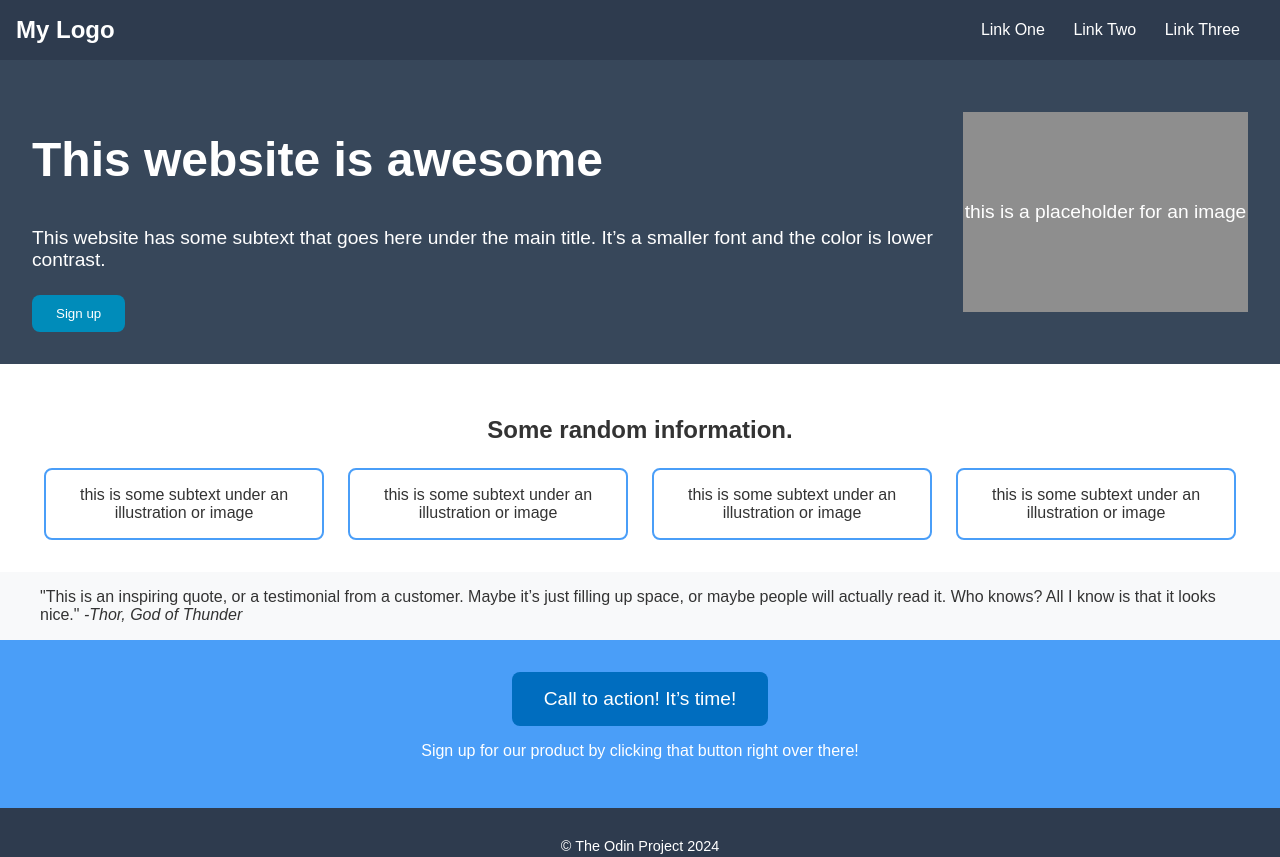
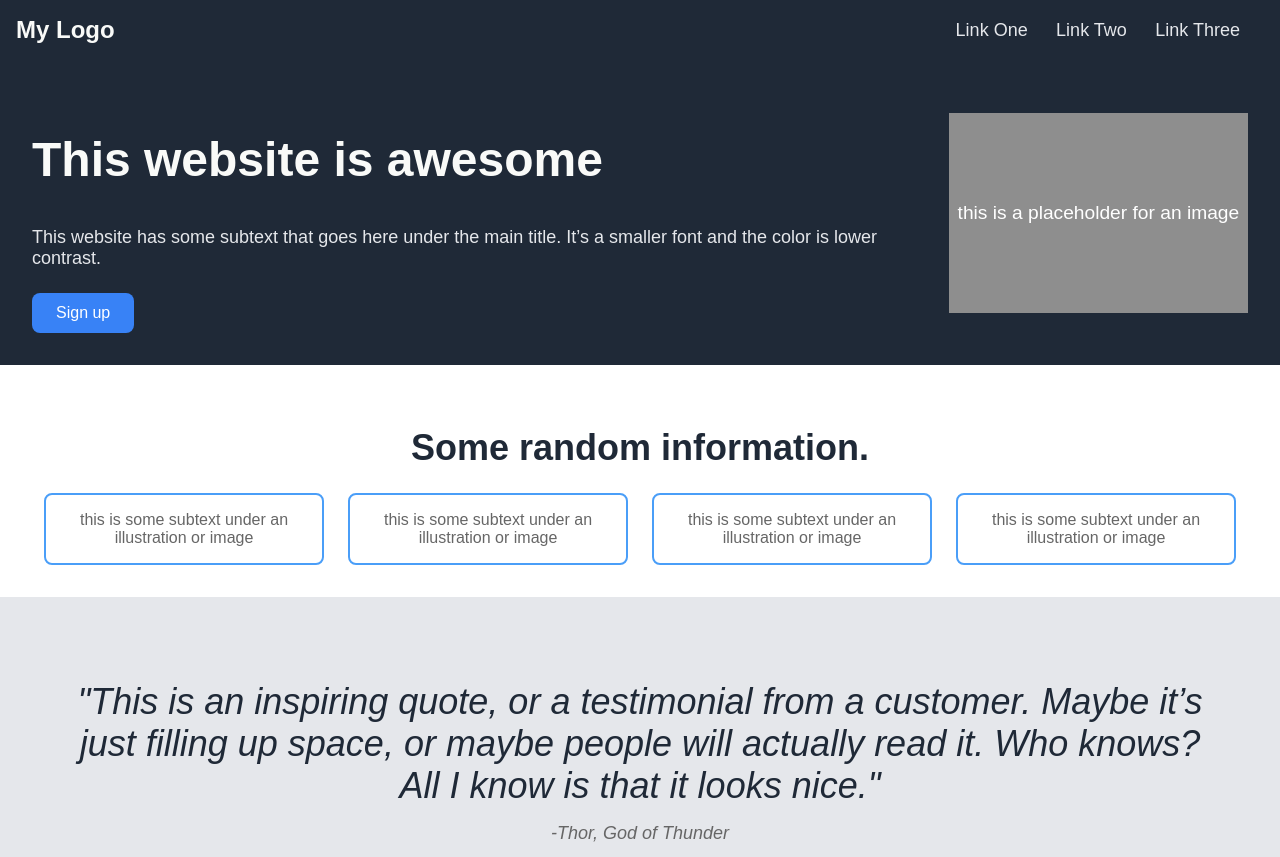
Before and after one commit to RashadHummatov85/Landing-page-project, a plain HTML site: page index.html in a window 1280 px wide. Shown: the top 857 px of the page. Drawn offline with Linux system fonts and the light colour scheme.

Commit message:
Update styles.css

```diff
--- a/styles.css
+++ b/styles.css
@@ -3,13 +3,13 @@ body {
     font-family: Arial, sans-serif;
     margin: 0;
     padding: 0;
-    color: #333;
-    background-color: #f8f9fa;
+    background-color: #F9FAF8;
 }
 
+/* Header */
 header {
-    background-color: #2e3b4e;
-    color: white;
+    background-color: #1F2937;
+    color: #F9FAF8;
     padding: 1rem;
     display: flex;
     justify-content: space-between;
@@ -18,7 +18,8 @@ header {
 
 nav a {
     margin-right: 1.5rem;
-    color: white;
+    color: #E5E7EB;
+    font-size: 18px;
     text-decoration: none;
 }
 
@@ -27,14 +28,14 @@ nav a:hover {
 }
 
 .header-logo {
-    font-size: 1.5rem;
+    font-size: 24px;
     font-weight: bold;
 }
 
 /* Main Section */
 .main-section {
-    background-color: #37475a;
-    color: white;
+    background-color: #1F2937;
+    color: #F9FAF8;
     padding: 2rem;
     display: flex;
     justify-content: space-around;
@@ -42,21 +43,24 @@ nav a:hover {
 }
 
 .main-content h1 {
-    font-size: 3rem;
+    font-size: 48px;
+    font-weight: 800;
 }
 
 .main-content p {
-    font-size: 1.2rem;
+    font-size: 18px;
     margin: 1.5rem 0;
+    color: #E5E7EB;
 }
 
 .signup-btn {
     padding: 0.7rem 1.5rem;
-    background-color: #008cba;
+    background-color: #3882F6;
     color: white;
     border: none;
     border-radius: 0.5rem;
     cursor: pointer;
+    font-size: 16px;
 }
 
 .signup-btn:hover {
@@ -82,6 +86,9 @@ nav a:hover {
 }
 
 .info-section h2 {
+    font-size: 36px;
+    font-weight: 800;
+    color: #1F2937;
     margin-bottom: 1.5rem;
 }
 
@@ -95,28 +102,25 @@ nav a:hover {
     padding: 1rem;
     width: 20%;
     border-radius: 0.5rem;
+    color: #666;
 }
 
-.info-box span {
-    color: #666;
-    font-size: 0.9rem;
-}
-
-/* Testimonial Section */
-.testimonial-section {
-    background-color: #d3d3d3;
+/* Quote Section */
+.quote-section {
+    background-color: #E5E7EB;
     padding: 3rem 2rem;
     text-align: center;
     font-style: italic;
 }
 
-.testimonial-section blockquote {
-    margin: 0;
-    font-size: 1.5rem;
+.quote-section blockquote {
+    font-size: 36px;
+    font-weight: 300;
+    color: #1F2937;
 }
 
-.testimonial-section cite {
-    font-size: 1.1rem;
+.quote-section cite {
+    font-size: 18px;
     display: block;
     margin-top: 1rem;
     color: #666;
@@ -124,7 +128,7 @@ nav a:hover {
 
 /* Call to Action Section */
 .cta-section {
-    background-color: #4a9ef8;
+    background-color: #3882F6;
     padding: 2rem;
     text-align: center;
     color: white;
@@ -135,7 +139,7 @@ nav a:hover {
     background-color: #006dbf;
     border: none;
     color: white;
-    font-size: 1.2rem;
+    font-size: 18px;
     cursor: pointer;
     border-radius: 0.5rem;
 }
@@ -146,8 +150,8 @@ nav a:hover {
 
 /* Footer */
 footer {
-    background-color: #2e3b4e;
-    color: white;
+    background-color: #1F2937;
+    color: #F9FAF8;
     text-align: center;
     padding: 1rem;
     font-size: 0.9rem;
```
